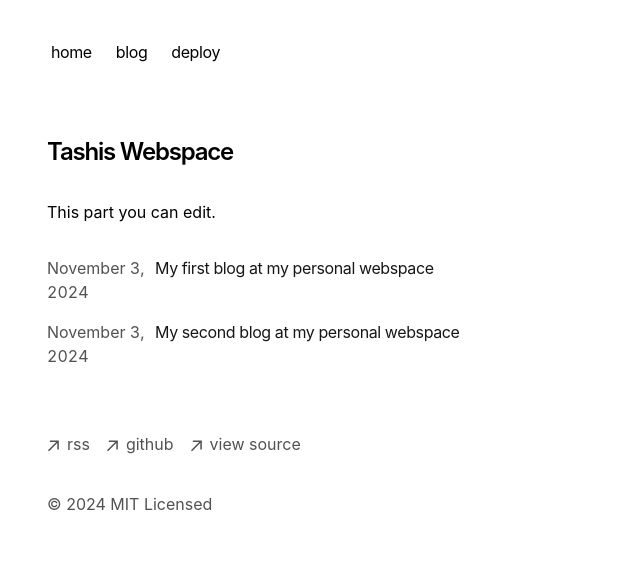
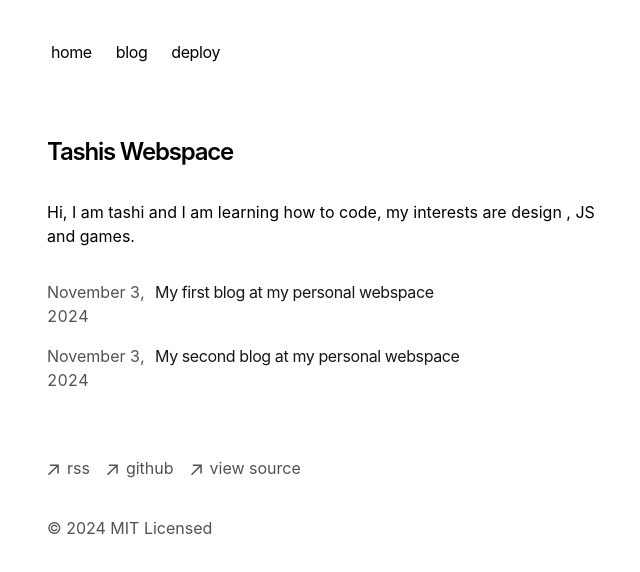
Before and after one commit to YETI1064/tentashi, a Next.js app: page / in a window 1280 px wide. Shown: the top 572 px of the page, without its empty margins (305-945 px from the left). Built offline with nearby package versions, Linux system fonts and the light colour scheme.

Commit message:
Added Front Page About

```diff
--- a/app/page.tsx
+++ b/app/page.tsx
@@ -6,7 +6,7 @@ export default function Page() {
       <h1 className="mb-8 text-2xl font-semibold tracking-tighter">
         Tashis Webspace
       </h1>
-      <p className="mb-4">{`This part you can edit.`}</p>
+      <p className="mb-4">{`Hi, I am tashi and I am learning how to code, my interests are design , JS and games.`}</p>
       <div className="my-8">
         <BlogPosts />
       </div>
```
